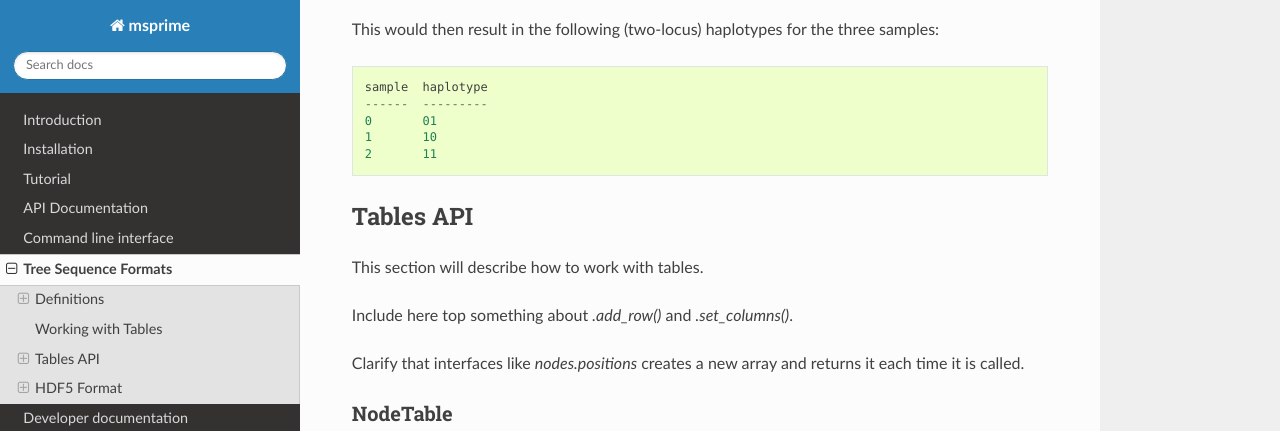
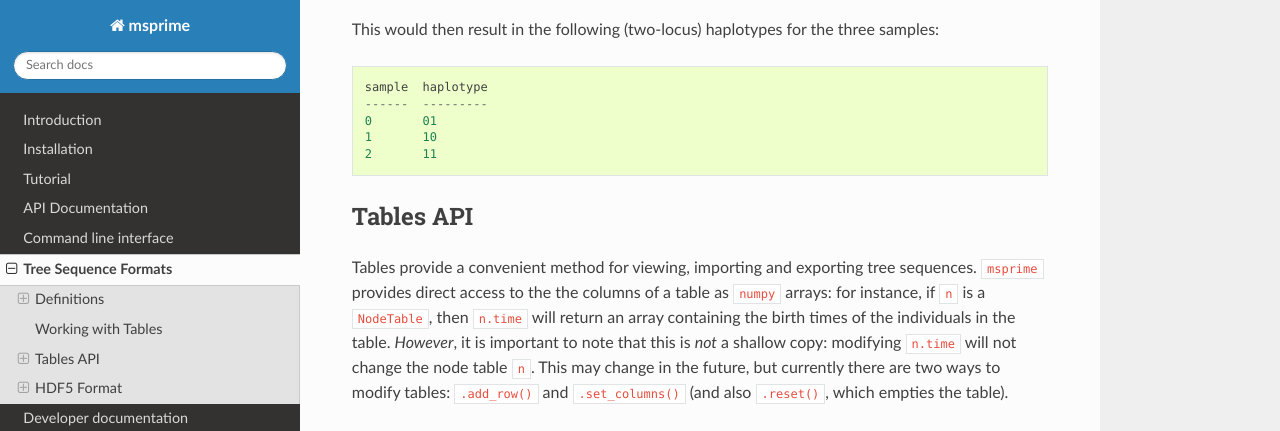
Before and after one commit to tskit-dev/msprime, a Sphinx documentation site: the page built from docs/file-format.rst, in a window 1280 px wide and 1400 px high, scrolled down 4732 px. Shown: the top 431 px of the window. Built offline with Sphinx 7.4.7 and the Read the Docs theme 2.0.0, drawn with Linux system fonts in a browser that asks for light colours; the version number could not be read and is left out; some of the changed text lies outside the part shown.

Commit message:
added sthg on tables API

```diff
--- a/docs/file-format.rst
+++ b/docs/file-format.rst
@@ -248,12 +248,43 @@ samples::
 Tables API
 **********
 
-This section will describe how to work with tables.
+Tables provide a convenient method for viewing, importing and exporting tree
+sequences.  ``msprime`` provides direct access to the the columns of a table as
+``numpy`` arrays: for instance, if ``n`` is a ``NodeTable``, then ``n.time``
+will return an array containing the birth times of the individuals in the
+table.  *However*, it is important to note that this is *not* a shallow copy:
+modifying ``n.time`` will not change the node table ``n``.  This may change in
+the future, but currently there are two ways to modify tables: ``.add_row()``
+and ``.set_columns()`` (and also ``.reset()``, which empties the table).
 
-Include here top something about `.add_row()` and `.set_columns()`.
+The example node table above would be constructed using ``.add_row()`` as
+follows::
 
-Clarify that interfaces like `nodes.positions` creates a new array and returns
-it each time it is called.
+    n = msprime.NodeTable()
+    sv = [True, True, True, False, False, False, False]
+    tv = [0.0, 0.0, 0.0, 0.4, 0.5, 0.7, 1.0]
+    pv = [0, 0, 0, 0, 0, 0, 0]
+    for s, t, p in zip(fv, tv, pv):
+        n.add_row(is_sample=s, population=p, time=t)
+
+    print(n)
+
+The ``.add_row()`` method is natural (and should be reasonably efficient) if
+new records appear one-by-one. In the example above it would have been more
+natural to use ``.set_columns()``::
+
+    n = msprime.NodeTable()
+    n.set_columns(is_sample=sv, population=pv, time=tv)
+
+
+Finally, here is an example where we add 1.4 to every ``time`` except the first
+in the NodeTable constructed above using ``numpy`` indexing::
+
+    fn = n.flags
+    pn = n.population
+    tn = n.time
+    tn[1:] = tn[1:] + 1.4
+    n.set_columns(flags=fn, population=pn, time=tn)
 
 
 NodeTable
@@ -266,6 +297,12 @@ EdgesetTable
 ============
 
 .. autoclass:: msprime.EdgesetTable
+
+
+SiteTable
+=========
+
+.. autoclass:: msprime.SiteTable
 
 
 MutationTable
```
Also changed, not shown: other parts of docs/file-format.rst (+8 -8 lines).
